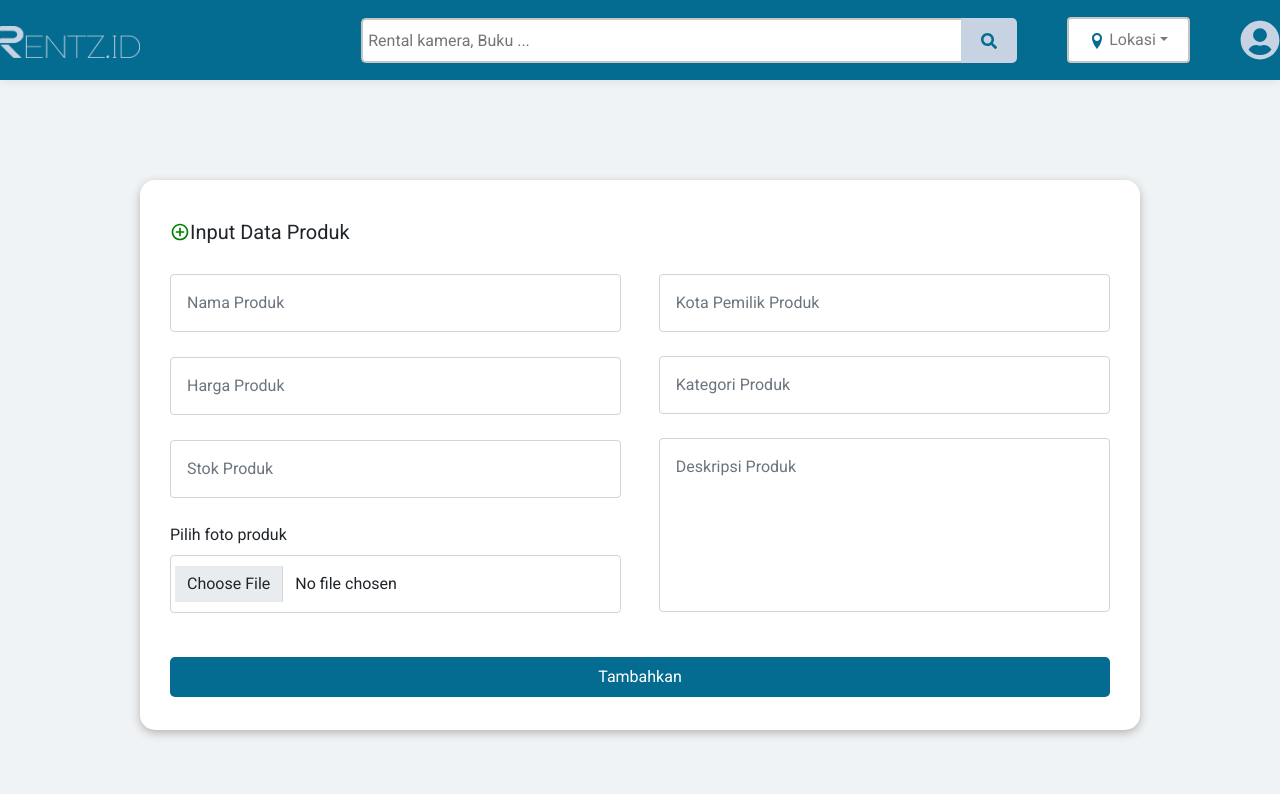
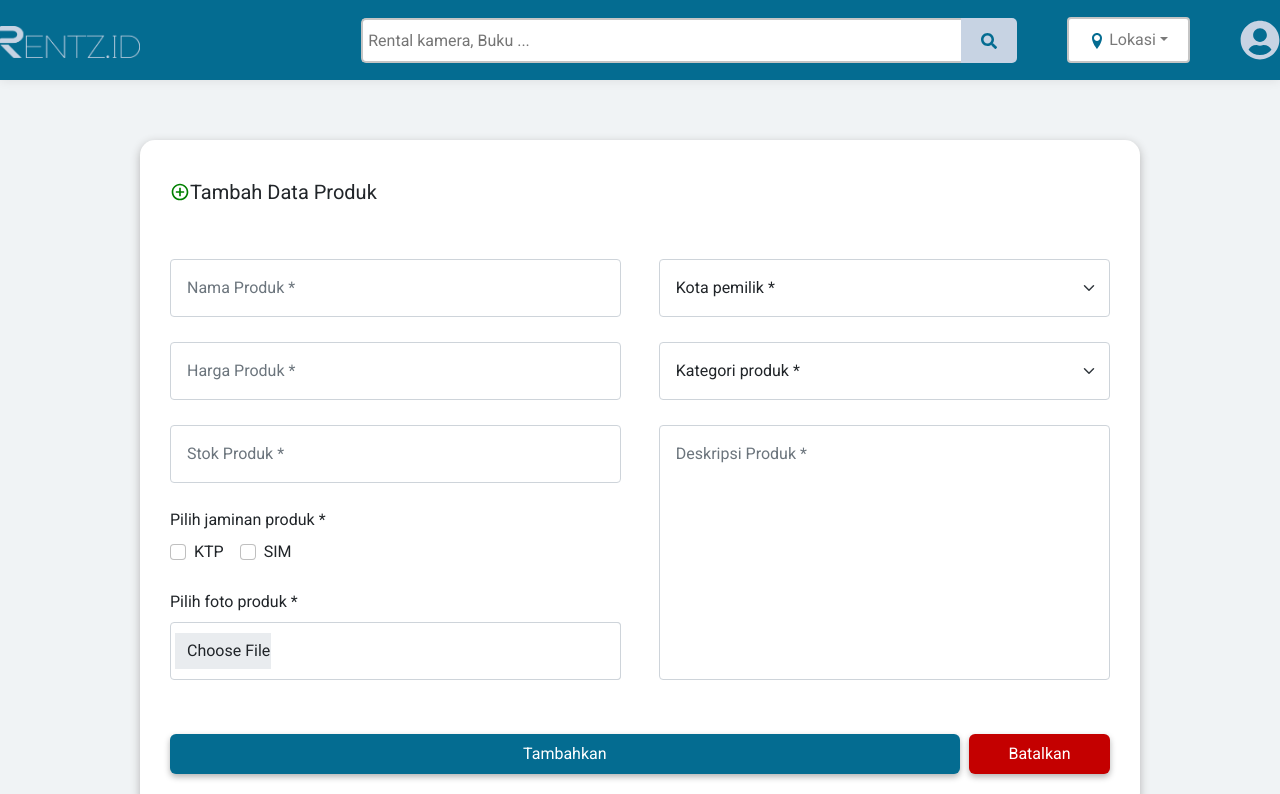
Before and after one commit to alta-rentz/Rentz-FE, a React (Create React App) app: page /produk in a window 1280 px wide. Shown: the top 794 px of the page. Built offline with nearby package versions, Linux system fonts and the light colour scheme.

Commit message:
Add Feature products to rent

```diff
--- /dev/null
+++ b/src/components/checkloginphone/index.jsx
@@ -0,0 +1,35 @@
+import { Modal, Button } from 'react-bootstrap';
+import { useState } from 'react'
+import { useNavigate } from 'react-router-dom';
+
+const CheckLogin = () => {
+  const navigate = useNavigate();
+  const [show, setShow] = useState(false);
+  const handleClose = () => setShow(false);
+  const handleShow = () => setShow(true);
+  let locationPathName = window.location.pathname;
+  let pathName = locationPathName.substring(locationPathName.lastIndexOf('/') + 1);
+
+  return(
+    <>
+     <p onClick={handleShow} style={{ display : "inline", cursor : "pointer"}}>
+        Tampilkan
+      </p>
+
+      <Modal
+        show={show}
+        onHide={handleClose}
+        backdrop="static"
+        keyboard={false}
+      >
+        <Modal.Header closeButton>
+        </Modal.Header>
+        <Modal.Body>
+           <p className='check'>Harap masuk terlebih dahulu... <u onClick={() => navigate(`/masuk/${pathName}`)}>Masuk</u> atau <u onClick={() => navigate(`/daftar/${pathName}`)}>Daftar</u></p>
+        </Modal.Body>
+      </Modal>
+    </>
+  )
+}
+
+export default CheckLogin;
--- a/src/view/detail/detail.scss
+++ b/src/view/detail/detail.scss
@@ -237,3 +237,8 @@
 .slick-prev:before, .slick-next:before {
   color: #b4b4b4;
 }
+
+.show-phone {
+  margin-left: 10px;
+  font-weight: bold;
+}
--- a/src/view/rent/index.jsx
+++ b/src/view/rent/index.jsx
@@ -1,66 +1,298 @@
 import './rent.scss';
+import { useState, useEffect } from 'react';
 import { MdAddCircleOutline } from 'react-icons/md';
 import { Form, Spinner } from 'react-bootstrap';
+import Swal from 'sweetalert2';
+import axios from 'axios';
+import { useNavigate } from 'react-router-dom';
 
 const Rent = () => {
+  const navigate = useNavigate();
+  const [loading, setLoading] = useState(false);
+  const [nameProduct, nameProductUpdate] = useState("");
+  const [price, priceUpdate] = useState("");
+  const [stock, stockUpdate] = useState("");
+  const [guarantee, guaranteeUpdate] = useState([]);
+  const [city, cityUpdate] = useState("");
+  const [category, categoryUpdate] = useState("");
+  const [desc, descUpdate] = useState("");
+  const [photo, photoUpdate] = useState([]);
+  const [alertName, setAlertName] = useState(false);
+  const [alertPrice, setAlertPrice] = useState(false);
+  const [alertStock, setAlertStock] = useState(false);
+  const [alertGuarantee, setAlertGuarantee] = useState(false);
+  const [alertCity, setAlertCity] = useState(false);
+  const [alertCategory, setAlertCategory] = useState(false);
+  const [alertDesc, setAlertDesc] = useState(false);
+  const [alertPhoto, setAlertPhoto] = useState(false);
+  const [alertPhoto2, setAlertPhoto2] = useState(false);
+  const [alertPhoto3, setAlertPhoto3] = useState(false);
+  const [alertPhoto4, setAlertPhoto4] = useState(false);
+  const [token, tokenUpdate] = useState("");
+
+  useEffect(() => {
+    tokenUpdate(localStorage.getItem("token"));
+  }, [token]);
+
+  console.log(token);
+  const headers = {
+    "Authorization": 'Bearer ' + token
+};
+
+  const handleSubmit = (e) => {
+    e.preventDefault();
+    setLoading(true)
+
+    setAlertPhoto(false)
+      setAlertPhoto2(false)
+      setAlertPhoto3(false)
+
+    if(nameProduct === ""){
+      setAlertName(true)
+      setLoading(false)
+    }else{
+      setAlertName(false)
+    }
+
+    if(price === ""){
+      setAlertPrice(true)
+      setLoading(false)
+    }else{
+      setAlertPrice(false)
+    }
+
+    if(stock === ""){
+      setAlertStock(true)
+      setLoading(false)
+    }else{
+      setAlertStock(false)
+    }
+
+    if(guarantee.length === 0){
+      setAlertGuarantee(true)
+      setLoading(false)
+    }
+
+    if(city === ""){
+      setAlertCity(true)
+      setLoading(false)
+    }else{
+      setAlertCity(false)
+    }
+
+    if(category === ""){
+      setAlertCategory(true)
+      setLoading(false)
+    }else{
+      setAlertCategory(false)
+    }
+
+    if(desc === ""){
+      setAlertDesc(true)
+      setLoading(false)
+    }else{
+      setAlertDesc(false)
+    }
+
+    if(photo.length === 0){
+      setAlertPhoto4(true)
+      setLoading(false)
+    }
+
+    const formData = new FormData();
+    formData.append("name" , nameProduct)
+    formData.append("subcategory_id" , category)
+    formData.append("city_id" , city)
+    formData.append("price" , price)
+    formData.append("description" , desc)
+    formData.append("stock" , stock)
+    guarantee.map((el) =>
+    formData.append("guarantee" , el)
+    )
+    photo.map((el) =>
+    formData.append("photos" , el)
+    )
+
+
+    axios.post('https://rentz-id.site/jwt/products', formData,{headers: headers} )
+    .then(({data}) => {
+      Swal.fire({
+        position: 'center',
+        icon: 'success',
+        title: "Tambah produk rental sukses",
+        showConfirmButton: false,
+        timer: 1500
+      }).then(()=> {
+        navigate('/')
+      })
+    }).catch((err) => {
+      console.log(err);
+    }).finally(() => {
+      setLoading(false);
+    });
+
+
+  }
+
+  const handlePhoto = (e) => {
+
+     if (e.target.files[0].type === "image/jpeg" || e.target.files[0].type === "image/jpg" || e.target.files[0].type === "image/png"){
+      setAlertPhoto4(false)
+        if(photo.length > 4) {
+          setAlertPhoto2(true)
+        }else{
+        if( e.target.files[0].size > 1000000 ) {
+          setAlertPhoto3(true)
+        }else{
+      photoUpdate([...photo, ...e.target.files]);
+      setAlertPhoto(false)
+      setAlertPhoto2(false)
+      setAlertPhoto3(false)
+        }
+      }
+    }else{
+      setAlertPhoto(true)
+    }
+
+  }
+
+  const handleRemove = (i) => {
+    photo.splice(i, 1);
+    photoUpdate([...photo]);
+    setAlertPhoto2(false);
+  }
+
+  const handleCheck = (e) => {
+    if(e.target.checked){
+      guaranteeUpdate([...guarantee, e.target.value]);
+    }
+
+    if(!e.target.checked){
+    const index = guarantee.indexOf(e.target.value);
+      if(index > -1){
+        guarantee.splice(index, 1);
+      }
+      guaranteeUpdate(guarantee);
+    }
+
+      setAlertGuarantee(false)
+  }
+
   return(
     <>
     <div className='c-rent'>
       <div className='page-rent'>
-        <h5><MdAddCircleOutline style={{ color : "green" }} /> Input Data Produk</h5>
-        <Form  className='form-rent'>
-
+        <h5><MdAddCircleOutline style={{ color : "green" }} /> Tambah Data Produk</h5>
+        <Form  className='form-rent' onSubmit={(e) => handleSubmit(e)}>
           <div className='form-one'>
           <div className='form-left'>
         <Form.Group  >
-          <Form.Control id="name" className="p-3 b-bottom-signup" type="text" placeholder="Nama Produk"
-            // onChange={(e) => userUpdate(e.target.value) }
+          <Form.Control id="name_product" className="p-3 b-bottom-signup" type="text" placeholder="Nama Produk *"
+            onChange={(e) =>  nameProductUpdate(e.target.value)}
           />
+           {alertName && <p className='alerts'>Nama produk tidak boleh kosong.</p>}
+          {!alertName && <></>}
+        </Form.Group>
+
+        <Form.Group >
+          <Form.Control id="price_product" className="p-3" type="number" placeholder="Harga Produk *"
+            onChange={(e) => priceUpdate(e.target.value) }
+          />
+          {alertPrice && <p className='alerts'>Harga produk tidak boleh kosong.</p>}
+          {!alertPrice && <></>}
         </Form.Group>
         <Form.Group >
-          <Form.Control id="email" className="p-3 b-mid-signup " type="email" placeholder="Harga Produk"
-            // onChange={(e) => emailUpdate(e.target.value) }
+          <Form.Control id="stock_product" className="p-3" type="number" placeholder="Stok Produk *"
+            onChange={(e) => stockUpdate(e.target.value) }
           />
+          {alertStock && <p className='alerts'>Stok produk tidak boleh kosong.</p>}
+          {!alertStock && <></>}
         </Form.Group>
-        <Form.Group >
-          <Form.Control id="phone" className="p-3 b-mid-signup" type="number" placeholder="Stok Produk"
-            // onChange={(e) => phoneUpdate(e.target.value) }
+
+        <Form.Group className=" mb-4" >
+        <Form.Label className='label-jaminan' >Pilih jaminan produk *</Form.Label>
+        <Form.Check
+        inline
+        label="KTP"
+        value= "1"
+        type="checkbox"
+        id="1"
+        onClick={(e) => handleCheck(e)}
+      />
+       <Form.Check
+        inline
+        label="SIM"
+        value="2"
+        type="checkbox"
+        id="2"
+        onClick={(e) => handleCheck(e)}
+      />
+          {alertGuarantee && <div className='alerts'>Jaminan tidak boleh kosong.</div>}
+          {!alertGuarantee && <></>}
+        </Form.Group>
+
+        <Form.Group className=" mb-4 photo" >
+          <Form.Label className='label-foto'>Pilih foto produk *</Form.Label>
+          <Form.Control id="photo_product" className="mb-1 p-3 input-foto" type="file"
+             onChange={(e) => handlePhoto(e) }
           />
-        </Form.Group>
-        <Form.Group className=" mb-4" >
-          <Form.Label>Pilih foto produk</Form.Label>
-          <Form.Control id="file" className="mb-1 p-3 b-top-signup" type="file" placeholder=""
-            // onChange={(e) => passwordUpdate(e.target.value) }
-          />
+
+          <div className='name-photos'>
+          {photo.map((el, i) =>
+          <div className='in-name' key={i}>
+          <p >{el.name}</p>
+          <p className='remove' onClick={() => handleRemove(i)}>x</p>
+              </div>
+             )}
+             </div>
+
+          {alertPhoto && <div className='alerts' >Format foto hanya jpeg, jpg, dan png.</div>}
+          {!alertPhoto && <></>}
+          {alertPhoto2 && <div className='alerts' >Foto tidak lebih dari 5 foto.</div>}
+          {!alertPhoto2 && <></>}
+          {alertPhoto3 && <div className='alerts' >Ukuran foto tidak lebih dari 1MB.</div>}
+          {!alertPhoto3 && <></>}
+          {alertPhoto4 && <div className='alerts' >Foto tidak boleh kosong.</div>}
+          {!alertPhoto4 && <></>}
         </Form.Group>
 
         </div>
         <div className="form-right">
         <Form.Group className=" mb-4" >
-          <Form.Control id="password" className="mb-1 p-3 b-top-signup" type="password" placeholder="Kota Pemilik Produk"
-            // onChange={(e) => passwordUpdate(e.target.value) }
-          />
+          <Form.Select className="mb-1 p-3" onChange={(e) => cityUpdate(e.target.value)}>
+            <option style={{ backgroundColor : "#b4b4b4" }} >Kota pemilik *</option>
+            <option value="3273">Kota Bandung</option>
+          </Form.Select>
+          {alertCity && <div className='alerts'>Kota tidak boleh kosong.</div>}
+          {!alertCity && <></>}
         </Form.Group>
 
         <Form.Group className=" mb-4" >
-          <Form.Control id="password" className="mb-1 p-3 b-top-signup" type="password" placeholder="Kategori Produk"
-            // onChange={(e) => passwordUpdate(e.target.value) }
-          />
+        <Form.Select className="mb-1 p-3" onChange={(e) => categoryUpdate(e.target.value)}>
+            <option style={{ backgroundColor : "#b4b4b4" }} >Kategori produk *</option>
+            <option value="311">Lain-lain</option>
+          </Form.Select>
+          {alertCategory && <div className='alerts'>Kategori tidak boleh kosong.</div>}
+          {!alertCategory && <></>}
         </Form.Group>
 
         <Form.Group className=" mb-4" >
-          <Form.Control id="password" className="mb-1 p-3 b-top-signup"  as="textarea"  placeholder="Deskripsi Produk"
-            // onChange={(e) => passwordUpdate(e.target.value) }
+          <Form.Control id="desc_product" className="mb-1 p-3 "  as="textarea"  placeholder="Deskripsi Produk *"
+            onChange={(e) => descUpdate(e.target.value) }
           />
+          {alertDesc && <div className='alerts'>Deskripsi tidak boleh kosong.</div>}
+          {!alertDesc && <></>}
         </Form.Group>
 
         </div>
         </div>
 
-         <button className=" mb-1 p-2 btn-submit " type="submit">
-          {/* {loading && <Spinner animation="border" variant="light" />}
-          {!loading && <span>Daftar</span>} */}
-          Tambahkan
+         <button className=" mb-1 p-2 btn-submit-addProduct " type="submit">
+          {loading && <Spinner animation="border" variant="light" />}
+          {!loading && <span>Tambahkan</span>}
+        </button>
+        <button className=" mb-1 p-2 btn-cancel-addProduct " >
+          Batalkan
         </button>
         </Form>
       </div>
--- a/src/view/rent/rent.scss
+++ b/src/view/rent/rent.scss
@@ -2,13 +2,12 @@
   display: flex;
   justify-content: center;
   width: 100%;
-  height: 92vh;
   background-color: #f0f3f5;
 
   .page-rent {
     width: 1000px;
-    height: 550px;
-    margin-top: 100px;
+    margin-top: 60px;
+    margin-bottom: 245px;
     padding: 40px 30px 30px 30px;
     background-color: #ffffff;
     border-radius: 15px;
@@ -24,7 +23,12 @@
       margin-top: 30px;
 
       .form-control {
-        margin-bottom: 25px;
+        margin-top: 25px;
+      }
+
+      .form-select {
+        margin-top: 25px;
+        margin-bottom: 0px!important;
       }
 
       .form-one{
@@ -45,5 +49,84 @@
 
 textarea {
   resize: none;
-  height: 174px;
+  height: 255px;
 }
+
+.photo {
+  position: relative;
+
+  .input-foto{
+    margin-top: 0px!important;
+  }
+
+  .name-photos{
+    position: absolute;
+    display: flex;
+    align-items: center;
+    top: 32px;
+    right: 0px;
+    width: 350px;
+    height: 58px;
+    background-color: white;
+    border-top-right-radius: 4px;
+    border-bottom-right-radius: 4px;
+    border-right: 1px solid #ced4da;
+    border-bottom: 1px solid #ced4da;
+    border-top: 1px solid #ced4da;
+    overflow-x: overlay;
+
+    .in-name {
+      display: flex;
+      align-items: center;
+    }
+
+    p {
+      margin: 0;
+    }
+
+    .remove {
+      border: none;
+      background-color: #c40000;
+      color: white;
+      padding: 0px 5px;
+      border-radius: 5px;
+      margin-left: 5px;
+      margin-right: 10px;
+      cursor: pointer;
+    }
+
+  }
+}
+
+ .alerts {
+   position: absolute;
+   padding-left: 2px;
+   font-size: 12px;
+    color: red;
+  }
+
+.btn-submit-addProduct {
+  border: none;
+  width: 84%;
+  margin-right: 1%;
+  margin-top: 30px;
+  background-color: #046c91;
+  color: white;
+  border-radius: 6px;
+  box-shadow: 0 3px 6px #b4b4b4
+}
+
+.btn-cancel-addProduct {
+  border: none;
+  width: 15%;
+  background-color: #c40000;
+  color: white;
+  border-radius: 6px;
+  box-shadow: 0 3px 6px #b4b4b4;
+}
+
+.label-jaminan {
+  display: inline-block;
+  width: 100%;
+  margin-top: 25px;
+}
```
Also changed, not shown: src/view/detail/index.jsx (+33 -16 lines).
